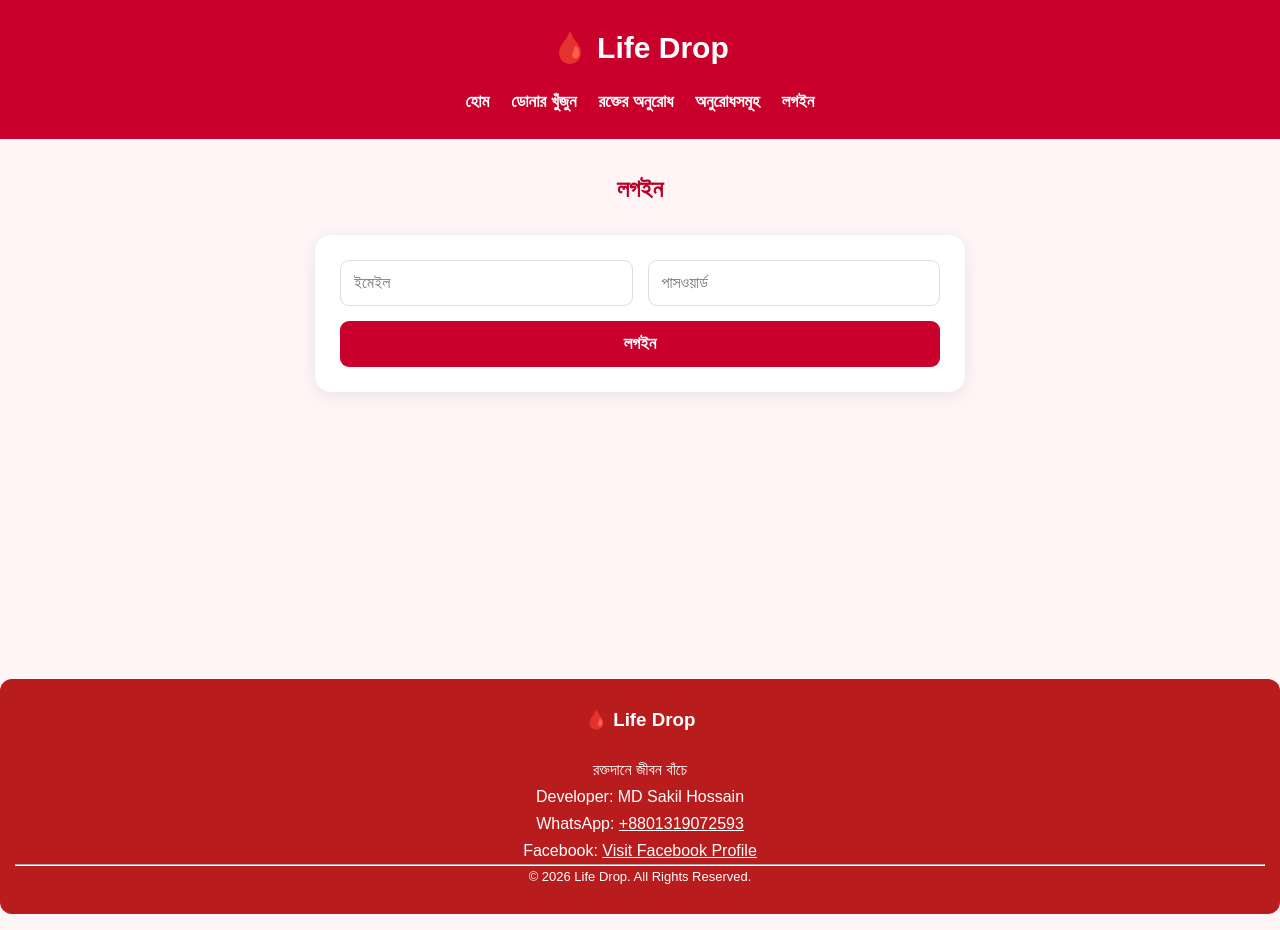
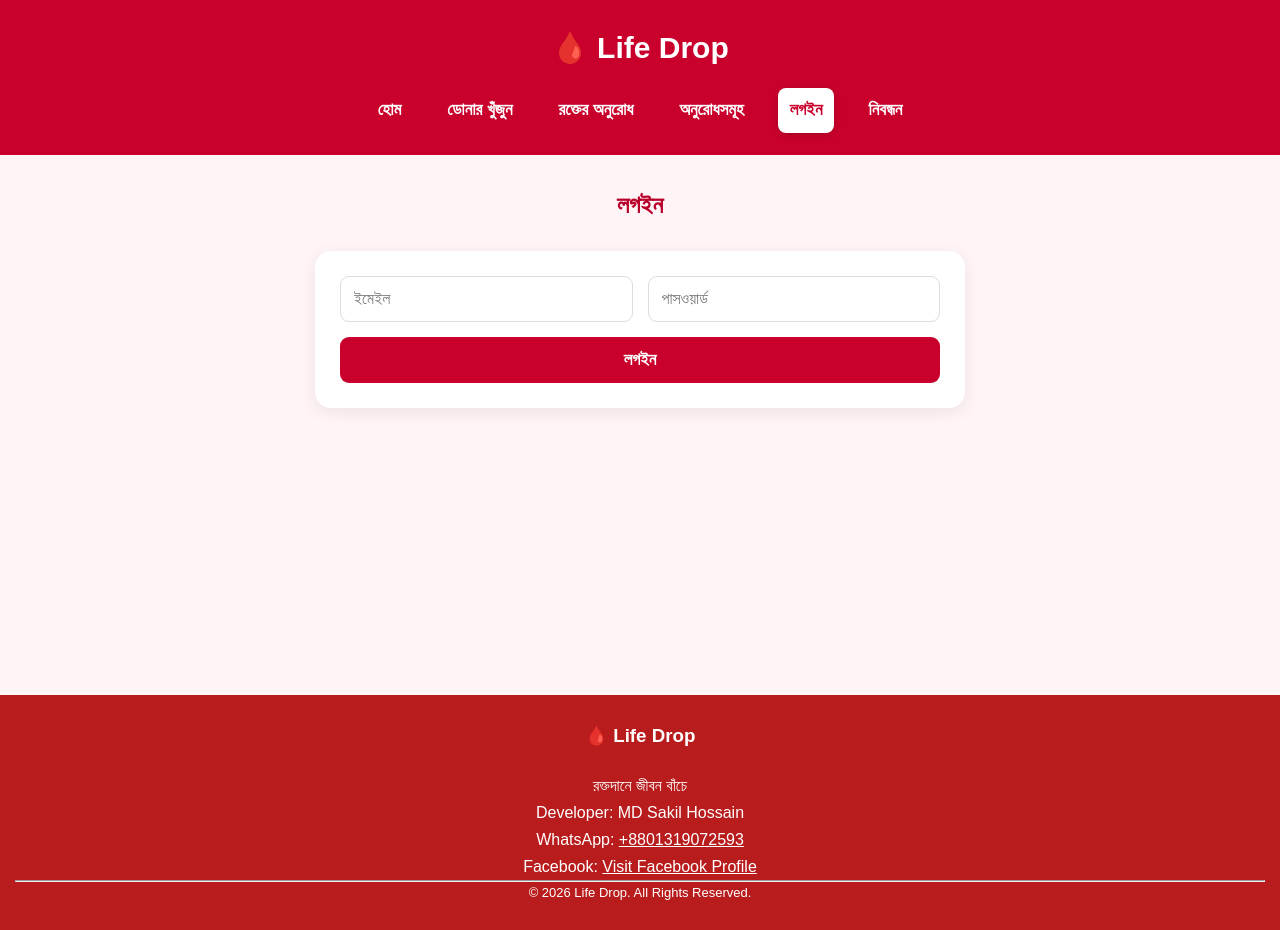
Before and after one commit to mdsakilhossain059-ops/Life---Drop-, a Flask app: page /login in a window 1280 px wide. Run offline with Flask 3, Linux system fonts and the light colour scheme.

Commit message:
Update base.html

```diff
--- a/templates/base.html
+++ b/templates/base.html
@@ -1,33 +1,139 @@
-<!doctype html><html lang="bn"><head><meta charset="utf-8"><meta name="viewport" content="width=device-width, initial-scale=1"><meta name="theme-color" content="#b91c1c"><link rel="manifest" href="/manifest.json"><link rel="stylesheet" href="/static/style.css"><title>Life Drop</title></head><body><header><a href="/">🩸 Life Drop</a><nav><a href="/">হোম</a><a href="/donors">ডোনার খুঁজুন</a><a href="/request">রক্তের অনুরোধ</a><a href="/requests">অনুরোধসমূহ</a>{% if session.uid %}<a href="/logout">লগআউট</a>{% else %}<a href="/login">লগইন</a>{% endif %}</nav></header><main>{% for m in get_flashed_messages() %}<p class="notice">{{m}}</p>{% endfor %}{% block content %}{% endblock %}</main>
 
-<footer style="background:#b91c1c; color:#ffffff; text-align:center; padding:25px 15px; margin-top:30px; border-radius:12px;">
+<!DOCTYPE html>
+<html lang="bn">
+<head>
+    <meta charset="UTF-8">
+    <meta name="viewport" content="width=device-width, initial-scale=1">
+    <meta name="theme-color" content="#b91c1c">
 
-    <h3 style="color:#ffffff;">🩸 Life Drop</h3>
+    <link rel="manifest" href="/manifest.json">
+    <link rel="stylesheet" href="/static/style.css">
 
-    <p style="color:#ffffff;">রক্তদানে জীবন বাঁচে</p>
+    <title>Life Drop</title>
 
-    <p style="color:#ffffff;">Developer: MD Sakil Hossain</p>
+    <style>
+        nav a {
+            padding: 8px 12px;
+            border-radius: 8px;
+            transition: 0.2s;
+        }
 
-    <p style="color:#ffffff;">
+        nav a.active {
+            background: white;
+            color: #c9002b !important;
+            box-shadow: 0 2px 8px rgba(0,0,0,0.15);
+        }
+
+        nav a:hover {
+            background: #ffffff;
+            color: #c9002b !important;
+        }
+
+        @media(max-width:600px) {
+            nav {
+                gap: 8px;
+            }
+
+            nav a {
+                font-size: 14px;
+                padding: 7px 9px;
+            }
+        }
+    </style>
+</head>
+
+<body>
+
+<header>
+    <a href="/">🩸 Life Drop</a>
+
+    <nav>
+        <a href="/"
+           class="{{ 'active' if request.path == '/' else '' }}">
+            হোম
+        </a>
+
+        <a href="/donors"
+           class="{{ 'active' if request.path == '/donors' else '' }}">
+            ডোনার খুঁজুন
+        </a>
+
+        <a href="/request"
+           class="{{ 'active' if request.path == '/request' else '' }}">
+            রক্তের অনুরোধ
+        </a>
+
+        <a href="/requests"
+           class="{{ 'active' if request.path == '/requests' else '' }}">
+            অনুরোধসমূহ
+        </a>
+
+        {% if session.get('uid') %}
+
+            <a href="/logout">লগআউট</a>
+
+        {% else %}
+
+            <a href="/login"
+               class="{{ 'active' if request.path == '/login' else '' }}">
+                লগইন
+            </a>
+
+            <a href="/register"
+               class="{{ 'active' if request.path == '/register' else '' }}">
+                নিবন্ধন
+            </a>
+
+        {% endif %}
+    </nav>
+</header>
+
+<main>
+
+    {% for m in get_flashed_messages() %}
+        <p class="notice">{{ m }}</p>
+    {% endfor %}
+
+    {% block content %}
+    {% endblock %}
+
+</main>
+
+<footer style="background:#b91c1c;color:white;text-align:center;padding:25px 15px;margin-top:30px;">
+
+    <h3 style="color:white;">🩸 Life Drop</h3>
+
+    <p>রক্তদানে জীবন বাঁচে</p>
+
+    <p>Developer: MD Sakil Hossain</p>
+
+    <p>
         WhatsApp:
-        <a style="color:#ffffff;" href="https://wa.me/8801319072593" target="_blank">
+        <a style="color:white;" href="https://wa.me/8801319072593">
             +8801319072593
         </a>
     </p>
 
-    <p style="color:#ffffff;">
+    <p>
         Facebook:
-        <a style="color:#ffffff;" href="https://www.facebook.com/share/1Q2GNvRyj2/" target="_blank">
+        <a style="color:white;" href="https://www.facebook.com/share/1Q2GNvRyj2/">
             Visit Facebook Profile
         </a>
     </p>
 
-    <hr style="border-color:#ffffff;">
+    <hr>
 
-    <p style="color:#ffffff; font-size:13px;">
+    <p style="font-size:13px;">
         © 2026 Life Drop. All Rights Reserved.
     </p>
 
 </footer>
 
-  <script>if('serviceWorker' in navigator){navigator.serviceWorker.register('/static/sw.js')}</script></body></html>
+<script>
+if ('serviceWorker' in navigator) {
+    navigator.serviceWorker.register('/static/sw.js');
+}
+</script>
+
+</body>
+</html>
```
